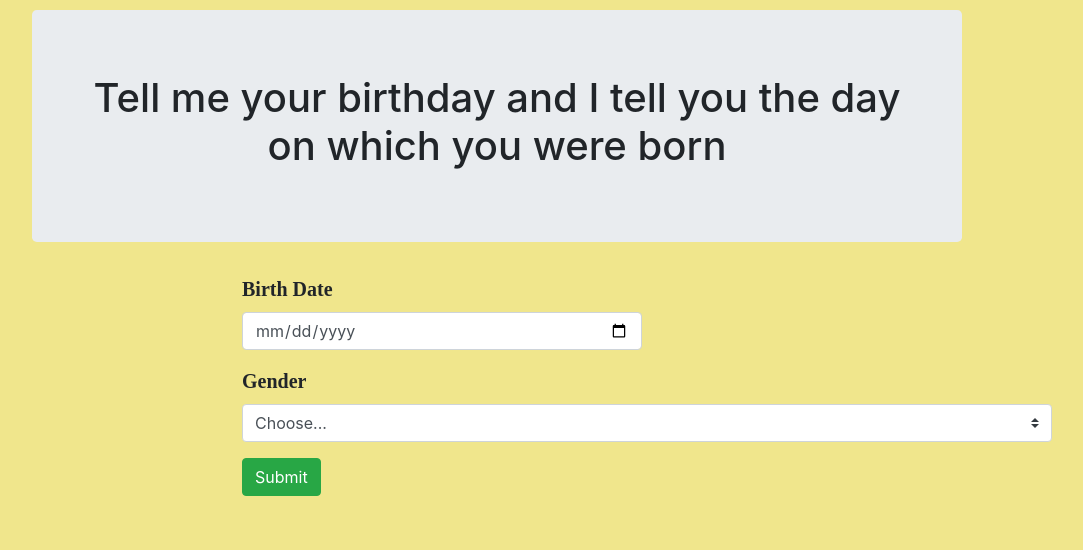
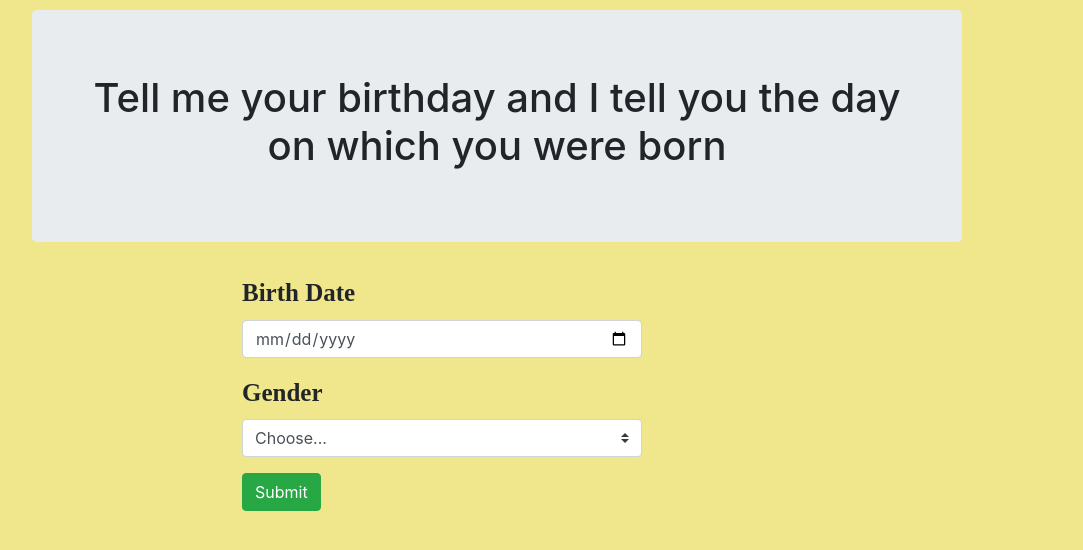
Before and after one commit to niEmerance/week2Project, a plain HTML site: page main.html in a window 1280 px wide. Shown: the whole page, without its empty margins (143-1226 px from the left). Drawn offline with Linux system fonts and the light colour scheme.

Commit message:
finalising the design

```diff
--- a/css/styles.css
+++ b/css/styles.css
@@ -48,13 +48,13 @@ body{
 }
 form .form-group label{
     font-family: 'Times New Roman', Times, serif;
-    font-size: 20px;
+    font-size: 25px;
     font-weight: bold;
 }
 form .form-group input{
     width: 400px;
 }
-form .form-group .custom-select select option{
+form .form-group select{
     width: 400px;
 }
 form{
--- a/main.html
+++ b/main.html
@@ -19,7 +19,7 @@
             <input type="date" class="form-control" id="birthDate">
          </div>
         <div class="form-group">
-            <label for="inlineFormCustomSelectPref">Gender</label>
+            <label for="inlineFormCustomSelectPref">Gender</label></br>
             <select class="custom-select" id="gender">
                  <option class="selected">Choose...</option>
                  <!-- <option value="1">Female</option>
```
